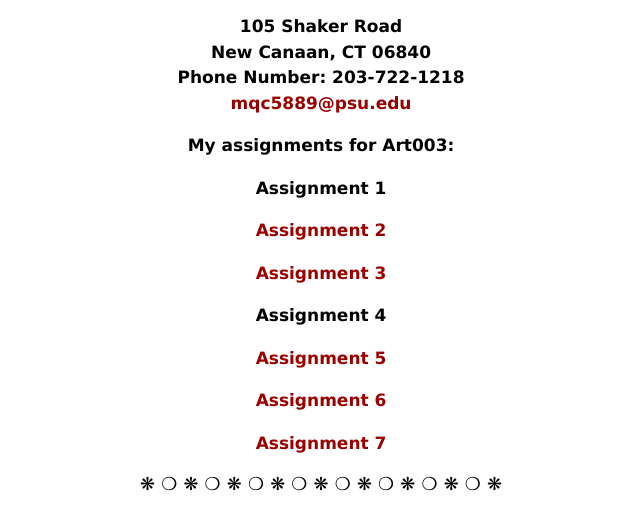
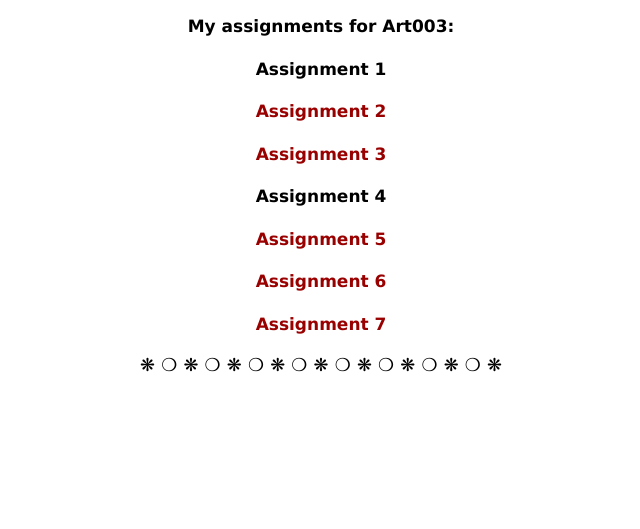
Before and after one commit to mchan354/mchan354.github.io, a plain HTML site: page index.html in a window 1280 px wide. Shown: the part 69-598 px from the top of the page, without its empty margins (319-959 px from the left). Drawn offline with Linux system fonts and the light colour scheme.

Commit message:
Update index.html

```diff
--- a/index.html
+++ b/index.html
@@ -23,12 +23,6 @@ a:visited {color:#900;text-decoration:none}
 
 <p>
 
-  105 Shaker Road<br>
-
-  New Canaan, CT 06840<br>
-
-  Phone Number: 203-722-1218<br>
-   <a href="mailto:yourname@psu.edu">mqc5889@psu.edu</a></p>
 
 <p>My assignments for Art003: </p>
 
```
